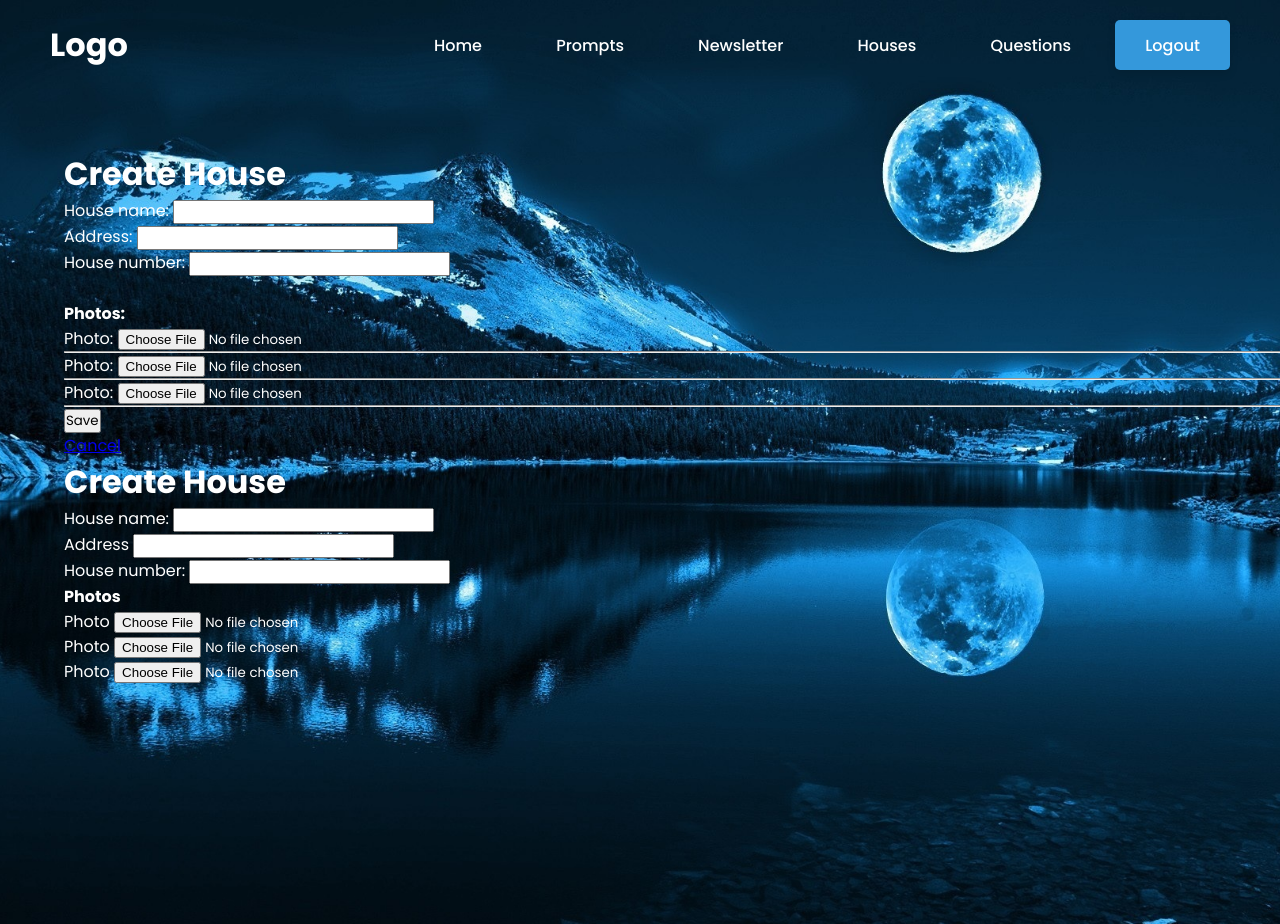
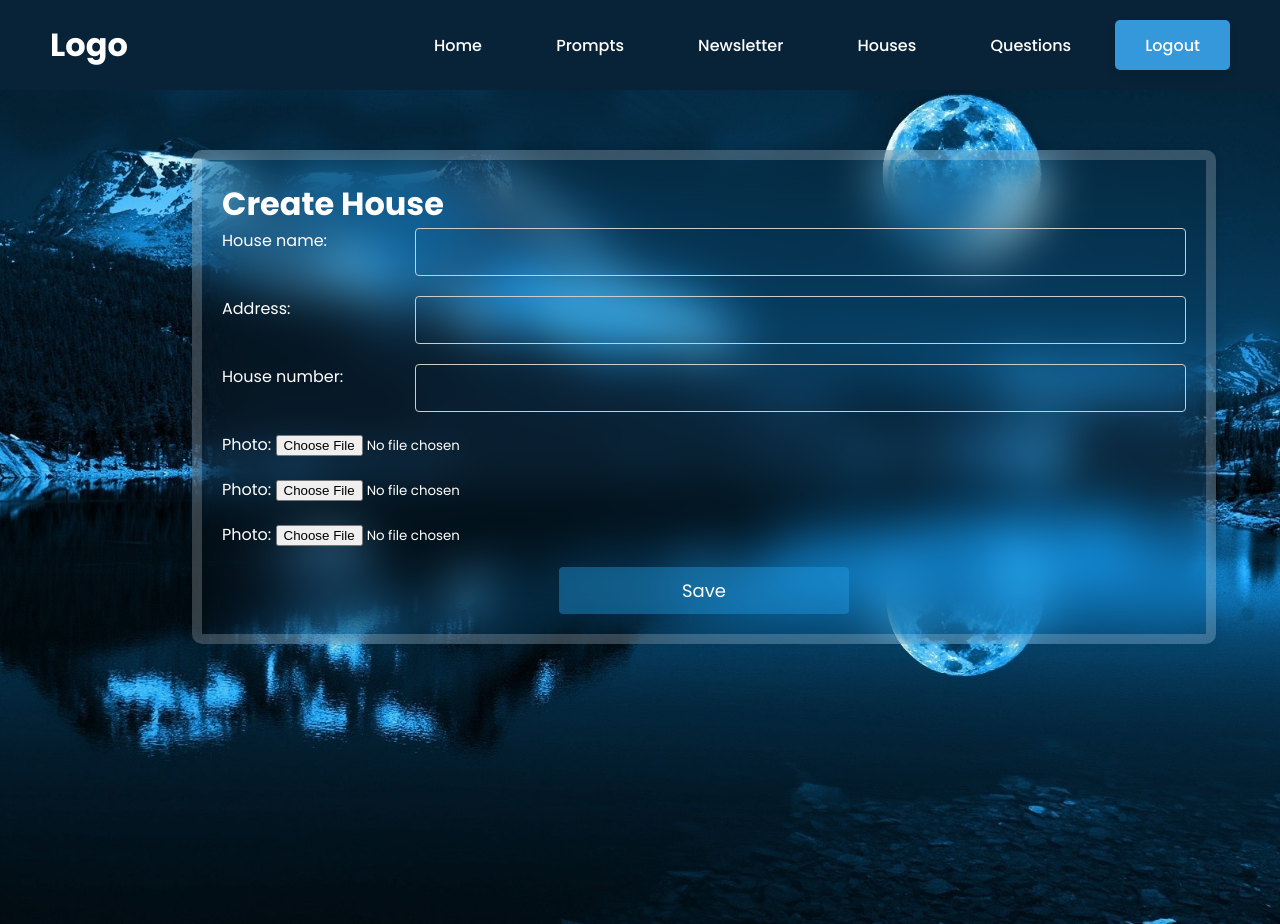
Before and after one commit to DrowningOtter/full_house_bot, a Django app: page /house/create/ in a window 1280 px wide; the page is wider, and only the part inside the window is pictured. Shown: the top 924 px of that part. Run offline with Django 5.2, Linux system fonts and the light colour scheme; a user stored in the database is signed in.

Commit message:
more frontend added. Houses cards

```diff
--- a/bot_site/bot/forms.py
+++ b/bot_site/bot/forms.py
@@ -13,6 +13,19 @@ class HouseForm(forms.ModelForm):
     class Meta:
         model = House
         fields = ['house_name', 'address', 'house_number']
+        widgets = {
+            'house_name': forms.Textarea(attrs={
+                'class': 'textarea-widget',
+                'oninput': 'autoResize(this)',
+            }),
+            'address': forms.Textarea(attrs={
+                'class': 'textarea-widget',
+                'oninput': 'autoResize(this)',
+            }),
+            'house_number': forms.TextInput(attrs={
+                'class': 'label-widget',
+            }),
+        }
 
 
 class VideoForm(forms.ModelForm):
@@ -84,9 +97,8 @@ PromptFormSet = modelformset_factory(Prompt, form=PromptForm, formset=BasePrompt
 class NewsletterForm(forms.Form):
     text_field = forms.CharField(
         label="Newsletter text",
-        widget=forms.TextInput(attrs={
-            'placeholder': 'Enter your text here',
-            'cols': 50,
-            'rows': 10,
+        widget=forms.Textarea(attrs={
+            'class': 'textarea-widget',
+            'oninput': 'autoResize(this)',
         })
     )
--- a/bot_site/bot/models.py
+++ b/bot_site/bot/models.py
@@ -68,15 +68,16 @@ def video_pre_delete(sender, instance, **kwargs):
 
 class House(models.Model):
     user = models.ForeignKey(User, on_delete=models.CASCADE)
-    house_number = models.PositiveIntegerField()
-    house_name = models.CharField(max_length=100, blank=True, null=True)
-    address = models.CharField(max_length=100)
+    house_number = models.PositiveIntegerField('House number')
+    house_name = models.CharField('House name', max_length=100, blank=True, null=True)
+    address = models.CharField('Address', max_length=100)
 
     def __str__(self):
         return f"{self.house_number}. {self.house_name} ({self.address})"
 
     def get_absolute_url(self):
         return reverse('bot:house-detail', args=[str(self.id)])
+
 
 class Question(models.Model):
     user = models.ForeignKey(User, on_delete=models.CASCADE)
--- /dev/null
+++ b/bot_site/bot/static/bot/css/house_detail.css
@@ -0,0 +1,3 @@
+.house-detail-image {
+    max-width: 400px;
+}
--- a/bot_site/bot/static/bot/css/style.css
+++ b/bot_site/bot/static/bot/css/style.css
@@ -22,7 +22,7 @@ body {
   left: 0;
   width: 100%;
   padding: 20px 50px;
-  background: transparent;
+  background-color: rgba(8, 35, 55, 1.0);
   display: flex;
   justify-content: space-between;
   align-items: center;
@@ -124,6 +124,23 @@ body {
   margin-left: auto;
 }
 
+.label-widget {
+  display: inline-block;
+  width: 80%;
+  height: fit-content;
+  padding: 10px;
+  font-size: 17px;
+  border: 1px solid #ccc;
+  border-radius: 4px;
+  box-sizing: border-box;
+  resize: none;
+  overflow: hidden;
+  margin-left: auto;
+  background: transparent;
+  color: #d6d8ef;
+  max-height: none;
+}
+
 @media(max-width: 1200px) {
   .hideOnMobile {
     display: none;
--- /dev/null
+++ b/bot_site/bot/static/bot/js/main.js
@@ -0,0 +1,23 @@
+function showSidebar() {
+    const sidebar = document.querySelector('.sidebar')
+    sidebar.style.display = 'flex'
+}
+function hideSidebar() {
+    const sidebar = document.querySelector('.sidebar')
+    sidebar.style.display = 'none'
+}
+
+
+function autoResize(textarea) {
+    textarea.style.height = '1px';
+    textarea.style.height = (textarea.scrollHeight + 2) + 'px';
+}
+function autoAdjustTextareaHeight() {
+    const textareas = document.querySelectorAll('.textarea-widget');
+    textareas.forEach(textarea => {
+        textarea.style.height = '1px';
+        textarea.style.height = (textarea.scrollHeight + 2) + 'px';
+    });
+}
+
+window.addEventListener('load', autoAdjustTextareaHeight);
--- a/bot_site/bot/templates/bot/base_generic.html
+++ b/bot_site/bot/templates/bot/base_generic.html
@@ -53,15 +53,6 @@
       {% endblock %}
     </div>
     {% block scripts %}{% endblock %}
-    <script>
-      function showSidebar() {
-        const sidebar = document.querySelector('.sidebar')
-        sidebar.style.display = 'flex'
-      }
-      function hideSidebar() {
-        const sidebar = document.querySelector('.sidebar')
-        sidebar.style.display = 'none'
-      }
-    </script>
+    <script type="text/javascript" src="{% static 'bot/js/main.js' %}"></script>
   </body>
 </html>
--- a/bot_site/bot/templates/bot/house_form.html
+++ b/bot_site/bot/templates/bot/house_form.html
@@ -1,58 +1,39 @@
 {% extends "bot/base_generic.html" %}
 
+{% load static %}
+
+{% block head_addition %}
+{% load static %}
+<link rel="stylesheet" href="{% static 'bot/css/style.css' %}">
+<link rel="stylesheet" href="{% static 'bot/css/prompts.css' %}">
+{% endblock %}
+
 {% block content %}
-    <h1>{% if object %}Edit House{% else %}Create House{% endif %}</h1>
-    <form action="" method="post" enctype="multipart/form-data">
-        {% csrf_token %}
-        {{ form.non_form_errors }}
-        {{ form.as_p }}
-        <br>
-        <h4>Photos:</h4>
-        {{ photos.non_form_errors }}
-        {{ photos.management_form }}
-        <ul>
-            {% for form in photos %}
-                {{ form.as_p }}
-                <hr>
-            {% endfor %}
-        </ul>
-        <button type="submit">Save</button>
-    </form>
-    <a href="{% url 'bot:houses' %}">Cancel</a>
+	<div class="form-container">
+		<h1>{% if object %}Edit House{% else %}Create House{% endif %}</h1>
+		<form action="" method="post" enctype="multipart/form-data">
+			{% csrf_token %}
+			{{ form.non_form_errors }}
+			{% for field in form %}
+				<div class="form-row">
+					<label for="{{field.id_for_label}}">{{field.label}}:</label>
+					{{ field }}
+				</div>
+			{% endfor %}
 
-
-
-	<h1>{% if object %}Edit House{% else %} Create House{% endif %}</h1>
-	<div class="form-container">
-		<form action="" method="post">
-			{% csrf_token %}
-			{{ form.non_form_errors}}
-			{{ form.id }}
-			<div class="form-row">
-				<label for="{{form.house_name.id_for_label}}">{{form.house_name.label}}:</label>
-				<input type="text" name="{{form.house_name.name}}"
-				id="{{form.house_name.id_for_label}}" maxlength="{{form.house_name.field.widget.attrs.maxlength}}">
-			</div>
-			<div class="form-row">
-				<label for="{{form.address.id_for_label}}">{{form.address.label}}</label>
-				<input type="text" name="{{form.address.name}}" maxlength="{{form.address.field.widget.attrs.maxlength}}" required id="{{form.address.id_for_label}}">
-			</div>
-			<div class="form-row">
-				<label for="{{form.house_number.id_for_label}}">{{form.house_number.label}}:</label>
-				<input type="number" name="{{form.house_number.name}}" min="{{form.house_number.field.widget.attrs.min}}"
-				required id="{{form.house_number.id_for_label}}">
-			</div>
-			<h4>Photos</h4>
+			<!-- <h4>Photos:</h4> -->
 			{{ photos.non_form_errors }}
 			{{ photos.management_form }}
-			{% for photo in photos %}
+			{% for form in photos %}
 				<div class="form-row">
-					<label for="{{photo.photo.id_for_label}}">{{photo.photo.label}}</label>
-					<input type="file" name="{{photo.photo.name}}" accept="{{photo.photo.field.widget.attrs.accept}}" id="{{photo.photo.id_for_label}}">
-					<input type="hidden" name="{{photo.photo.id}}">
-					{{ photo.dir }}
+					{{ form }}
 				</div>
 			{% endfor %}
+			<button type="submit" class="button">Save</button>
 		</form>
 	</div>
+
+	{% block scripts %}
+  <script type="text/javascript" src="{% static 'bot/js/main.js' %}"></script>
+	{% endblock %}
 {% endblock %}
--- a/bot_site/bot/templates/bot/newsletter_form.html
+++ b/bot_site/bot/templates/bot/newsletter_form.html
@@ -12,8 +12,7 @@
 		{{ form.non_form_errors }}
 		<div class="form-row">
 			<label for="{{form.text_field.id_for_label}}" class="label-widget" readonly>{{ form.text_field.label}}</label>
-			<input type="text" name="{{form.text_field.name}}" placeholder="{{form.text_field.field.widget.attrs.placeholder}}"
-			class="textarea-widget" required_id="{{form.text_field.id_for_label}}">
+			{{form.text_field}}
 		</div>
 		<div class="button-wrapper">
 			<button type="submit" class="button">Send</button>
--- a/bot_site/bot/templatetags/bot_extras.py
+++ b/bot_site/bot/templatetags/bot_extras.py
@@ -9,3 +9,10 @@ def add_class(value, class_name):
         "class": " ".join((value.css_classes(), class_name))
     })
     return ret
+
+@register.filter
+def verbose_name(obj, field):
+    value = obj._meta.get_field(field).verbose_name
+    if value == "":
+        return "blank value"
+    return value
```
Also changed, not shown: other parts of bot_site/bot/static/bot/css/style.css (+51 -0 lines), bot_site/bot/templates/bot/house_detail.html (+9 -3 lines), bot_site/bot/templates/bot/house_list.html (+31 -10 lines), bot_site/bot/templates/bot/prompt_form.html (+1 -17 lines), bot_site/bot/migrations/0014_alter_house_address_alter_house_house_name_and_more.py (added), bot_site/media/big.jpeg (added), bot_site/media/small.jpeg (added), 1 other file.
